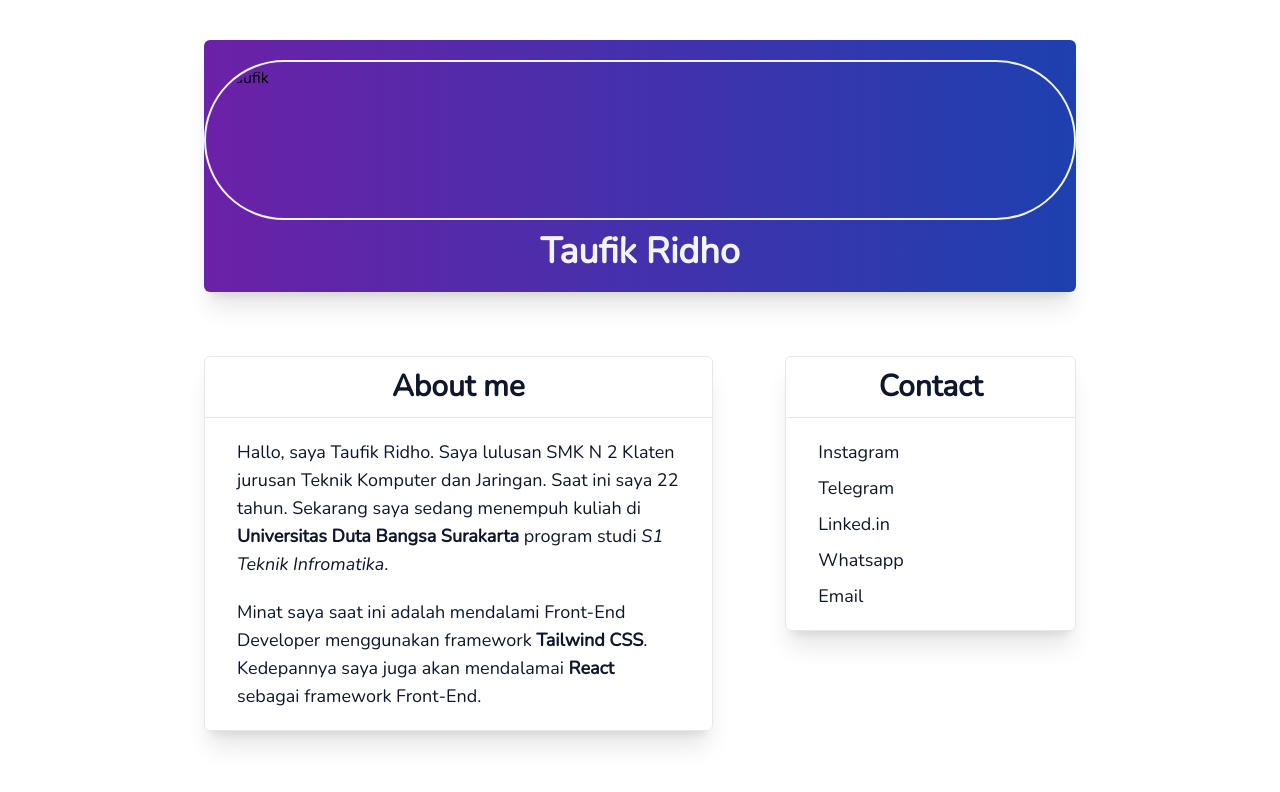
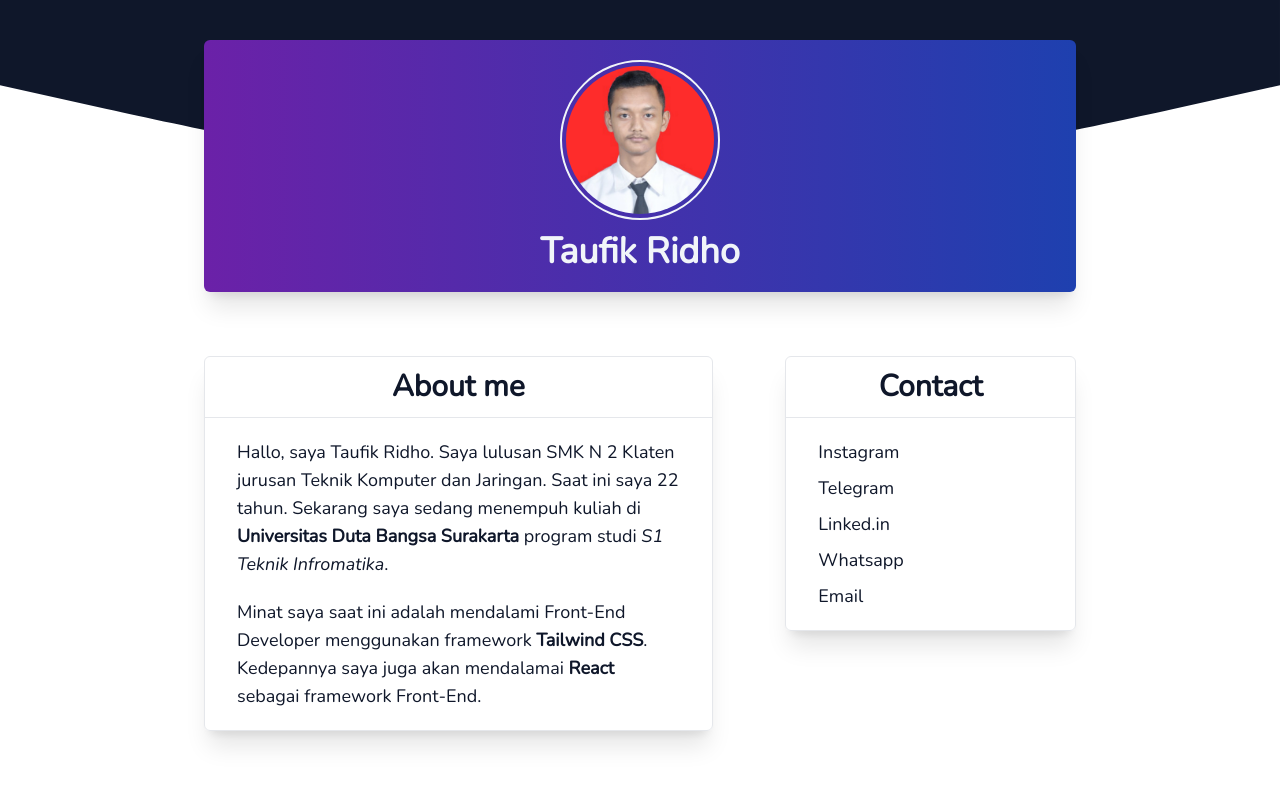
Before and after one commit to ridhorockieds/portofolio, a website: page dist/porto.html in a window 1280 px wide. Shown: the top 792 px of the page. Drawn offline with nearby package versions, Linux system fonts and the light colour scheme; files that its build step writes are made by us from their sources; the site is published under a folder, as on GitHub Pages, so addresses that start at the root find nothing; files whose address does not match are found by name.

Commit message:
update porto.html

```diff
--- a/dist/porto.html
+++ b/dist/porto.html
@@ -15,7 +15,7 @@
     <link href="https://fonts.googleapis.com/css2?family=Nunito:ital,wght@0,200;0,300;1,200&display=swap" rel="stylesheet">
 </head>
 <body>
-    <div class="bg-no-repeat bg-fixed" style="background-image: url(/assets/svg/bg_cembung.svg);">
+    <div class="bg-no-repeat bg-fixed" style="background-image: url(assets/svg/bg_cembung.svg);">
 
         <!-- Container -->
         <div class="container md:py-10 max-w-md md:max-w-xl lg:max-w-4xl px-3 pt-3 pb-10 mx-auto space-y-10 md:space-y-16 font-nunito">
@@ -24,7 +24,7 @@
             <section>
                 <div class="top py-5 space-y-3 rounded-md bg-gradient-to-r from-purple-800 to-blue-800 shadow-md md:shadow-xl">
                     <div class="ava">
-                        <img src="/assets//img/ridho.jpg" alt="Taufik" class="h-28 md:h-40 flex mx-auto rounded-full border-2 border-slate-100 p-1">
+                        <img src="assets//img/ridho.jpg" alt="Taufik" class="h-28 md:h-40 flex mx-auto rounded-full border-2 border-slate-100 p-1">
                     </div>
                     <div class="nama text-center text-slate-100">
                         <h3 class="font-semibold text-2xl md:text-4xl">Taufik Ridho</h3>
```
